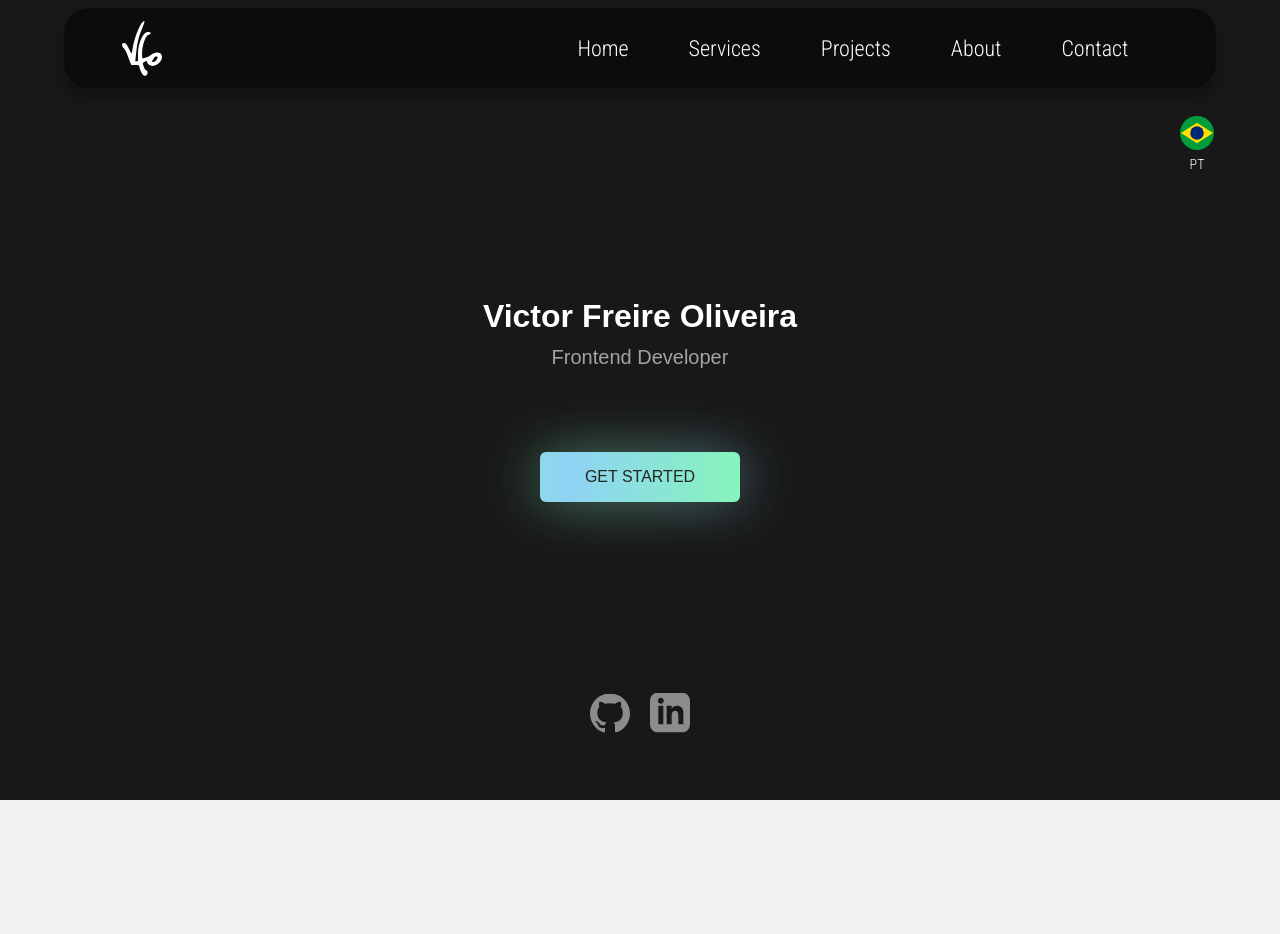
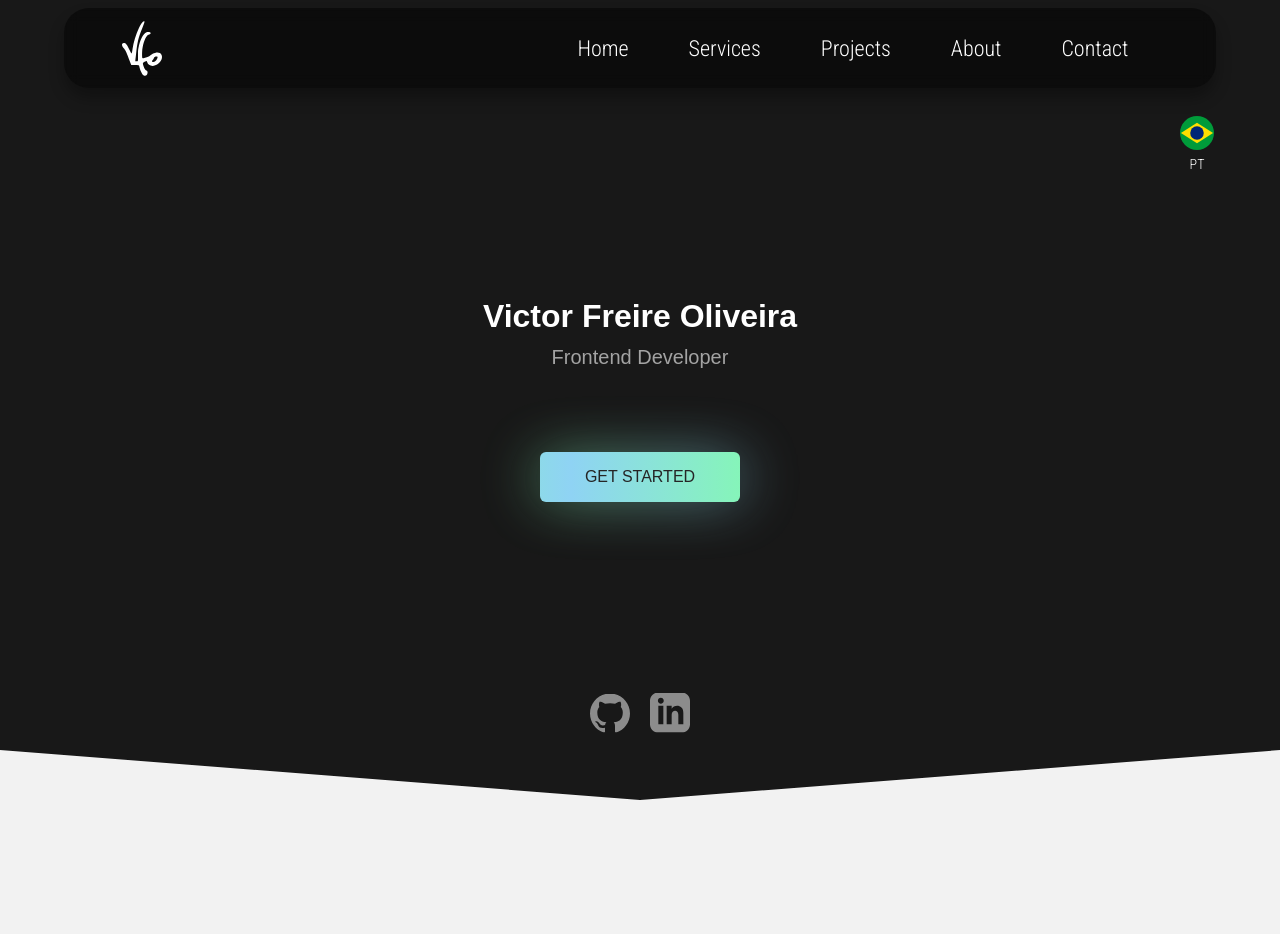
Before and after one commit to oliveira-victor/victor_dev, a React (Vite) app: page / in a window 1280 px wide. Shown: the top 934 px of the page. Built offline with nearby package versions, Linux system fonts and the light colour scheme; a web font is replaced by a local one.

Commit message:
feat: hero section divider

```diff
--- a/src/Hero/Hero.module.css
+++ b/src/Hero/Hero.module.css
@@ -95,6 +95,27 @@
         }
     }
 
+    .sectionDivider {
+        position: absolute;
+        bottom: 0;
+        left: 0;
+        width: 100%;
+        height: 60px;
+
+        .top {
+            height: 100%;
+            clip-path: polygon(0 0, 100% 0, 100% calc(100% - 50px), 50% 100%, 0 calc(100% - 50px));
+            background-color: #181818;
+        }
+
+        .bottom {
+            height: 100%;
+            clip-path: polygon(0 0, 50% 50px, 100% 0, 100% 100%, 0 100%);
+            margin-top: -50px;
+            background-color: #f2f2f2;
+        }
+    }
+
     .langSwitcher {
         z-index: 2;
         cursor: pointer;
@@ -169,10 +190,20 @@
     }
 }
 
-.fadeInGlow { animation: fadeInGlow 4s; }
+.fadeInGlow {
+    animation: fadeInGlow 4s;
+}
 
 @keyframes fadeInGlow {
-    0% { opacity: 0; }
-    50% { opacity: 0; }
-    100% { opacity: 0.7; }
+    0% {
+        opacity: 0;
+    }
+
+    50% {
+        opacity: 0;
+    }
+
+    100% {
+        opacity: 0.7;
+    }
 }
--- a/src/Hero/index.jsx
+++ b/src/Hero/index.jsx
@@ -32,6 +32,10 @@ const Hero = () => {
                         <img src={linkedin} alt="LinkedIn icon" title="LinkedIn" />
                     </a>
                 </div>
+                <div className={styles.sectionDivider}>
+                    <div className={styles.top}></div>
+                    <div className={styles.bottom}></div>
+                </div>
                 <LangSwitcher />
             </section>
         </>
```
